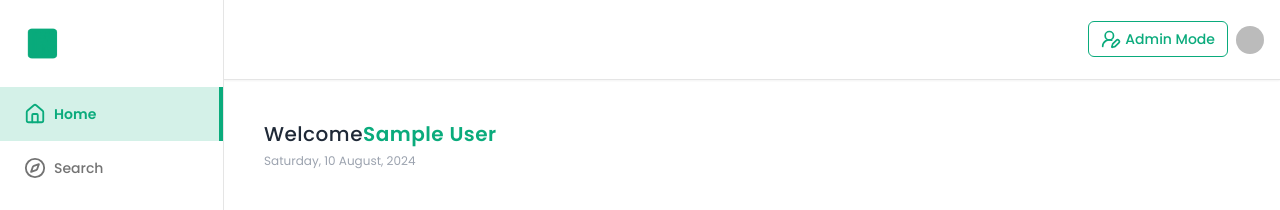
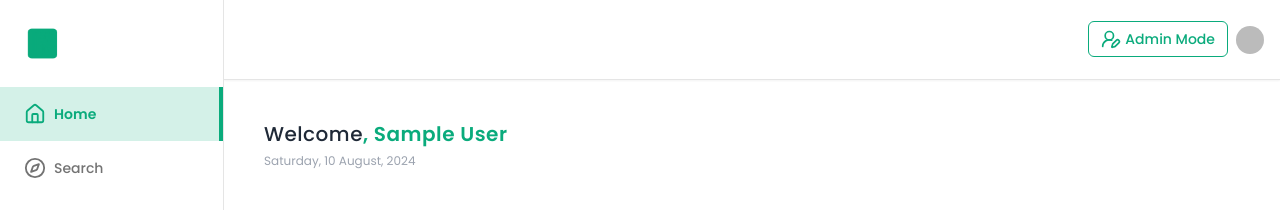
Before and after one commit to bestpractice116/S-JobPortal, a Next.js app: page / in a window 1280 px wide. Shown: the top 210 px of the page. Built offline with nearby package versions, Linux system fonts and the light colour scheme; no server answers; the database is empty; sample sign-in values are in the browser's storage; some icons are missing.

Commit message:
changes: bugs fixed

```diff
--- a/app/(dashboard)/(routes)/page.tsx
+++ b/app/(dashboard)/(routes)/page.tsx
@@ -90,7 +90,7 @@ const DashboardHomePage = async () => {
         <h1 className='md:text-xl text-sm flex flex-wrap font-medium text-gray-800 tracking-wide'>
           Welcome{" "}
           <span className='text-[#0AAB7C] font-semibold'>
-            {profile?.fullName ? ", " + profile.fullName : user?.fullName}
+            {profile?.fullName ? ", " + profile.fullName : ", " + user?.fullName}
           </span>
         </h1>
         <p>
--- a/app/(dashboard)/(routes)/user/_components/UserEducationForm.tsx
+++ b/app/(dashboard)/(routes)/user/_components/UserEducationForm.tsx
@@ -119,7 +119,7 @@ const UserEducationForm = ({ initialData, userId }: UserEducationFormProps) => {
       {/* Display the Company Name if not Editing */}
       {!isEditing && (
         <div className=''>
-          {initialData.education?.map((item) => (
+          {initialData?.education?.map((item) => (
             <div className='flex flex-col mt-5' key={item.id}>
               <div className='flex justify-between'>
                 <div>
--- a/app/(dashboard)/(routes)/user/_components/UserExperienceForm.tsx
+++ b/app/(dashboard)/(routes)/user/_components/UserExperienceForm.tsx
@@ -124,7 +124,7 @@ const UserExperienceForm = ({
       {/* Display the Company Name if not Editing */}
       {!isEditing && (
         <div className=''>
-          {initialData.jobExperience?.map((item) => (
+          {initialData?.jobExperience?.map((item) => (
             <div className='flex flex-col mt-5' key={item.id}>
               <div className='flex justify-between'>
                 <div>
```
